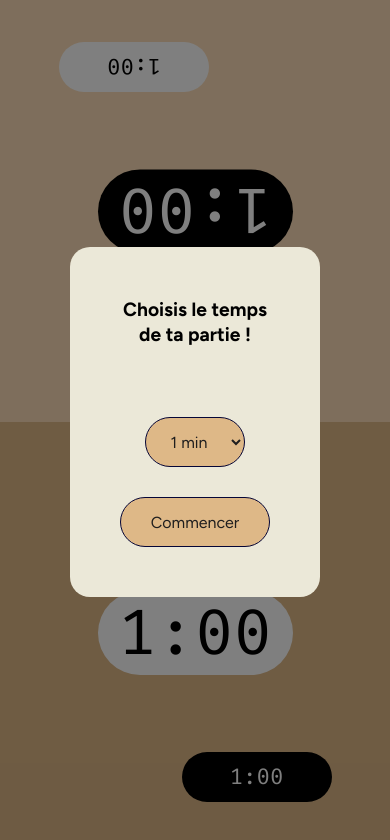
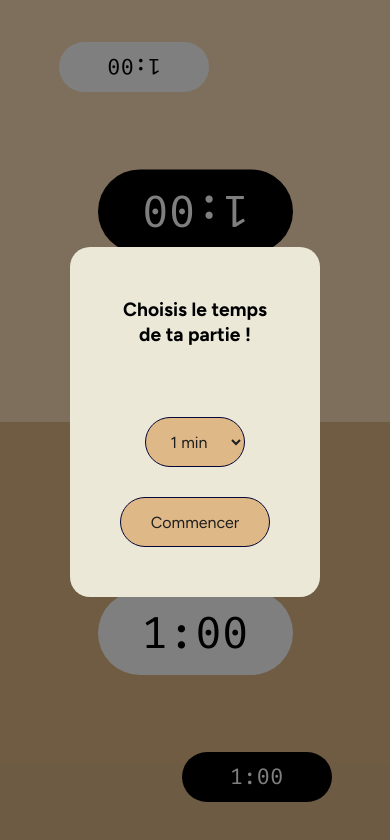
Before and after one commit to Alek6-dev/chess-clock, a plain HTML site: page index.html in a window 390 px wide. Drawn offline with Linux system fonts and the light colour scheme.

Commit message:
Ajustement taille police chrono

```diff
--- a/style.css
+++ b/style.css
@@ -184,7 +184,8 @@ h1 {
         width: 150px;
         font-size: 1rem;
     }
-    .chrono {
-        font-size: 3rem;
+    .chrono-top,
+    .chrono-bottom {
+        font-size: 2.8rem;
     }
 }
```
